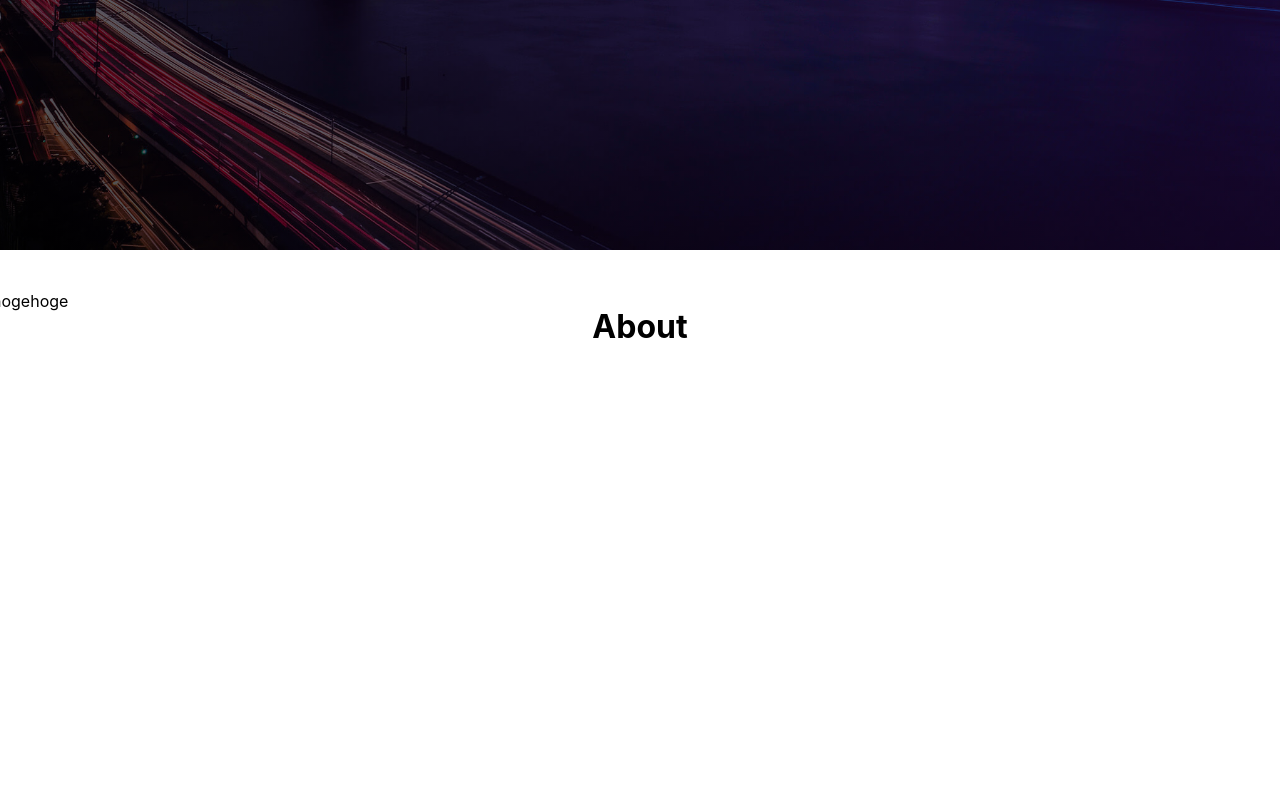
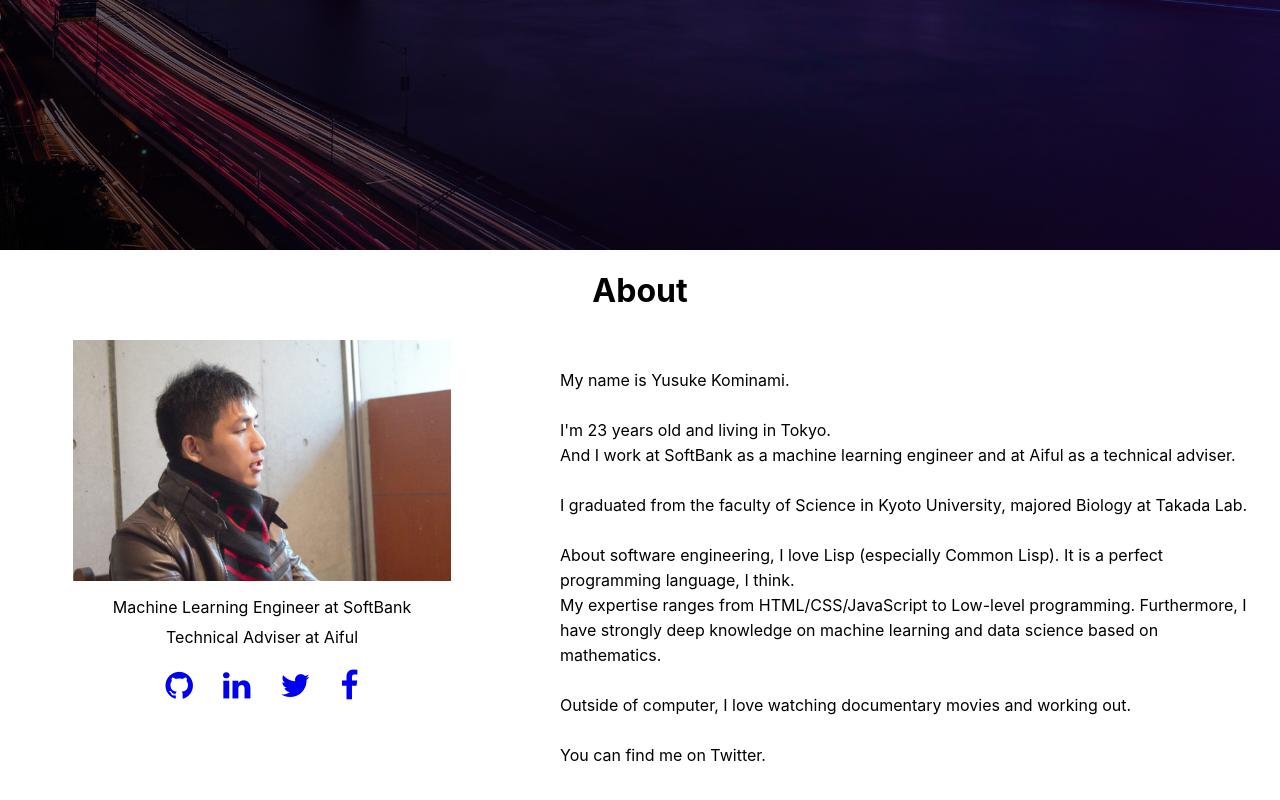
Before and after one commit to komi1230/portfolio, a React (Create React App) app: page / in a window 1280 px wide. Shown: the part 550-1350 px from the top of the page. Built offline with nearby package versions, Linux system fonts and the light colour scheme.

Commit message:
added about page

```diff
--- a/public/index.html
+++ b/public/index.html
@@ -23,6 +23,7 @@
     -->
     <link rel="manifest" href="%PUBLIC_URL%/manifest.json" />
     <link rel="shortcut icon" href="%PUBLIC_URL%/favicon.ico">
+    <link href="//maxcdn.bootstrapcdn.com/font-awesome/4.1.0/css/font-awesome.min.css" rel="stylesheet">
     <!--
       Notice the use of %PUBLIC_URL% in the tags above.
       It will be replaced with the URL of the `public` folder during the build.
--- a/src/components/About.js
+++ b/src/components/About.js
@@ -1,14 +1,27 @@
 import React from 'react'
 import { makeStyles } from '@material-ui/core/styles';
 import Grid from '@material-ui/core/Grid';
+import meImg from "./images/me.jpg"
 import "../index.css"
 
 
 const useStyles = makeStyles(theme => ({
     aboutTitle: {
         textAlign: 'center',
-        margin: '5% auto'
     },
+    aboutPhoto: {
+        textAlign: 'center',
+    },
+    aboutTitles: {
+        textAlign: 'center',
+        padding: '10px',
+        lineHeight: '25px'
+    },
+    aboutIntro: {
+        textAlign: 'left',
+        padding: '20px',
+        lineHeight: '25px'
+    }
 }));
 
 export default function About() {
@@ -20,11 +33,74 @@ export default function About() {
             justify="center"
             spacing={2}
         >
-            <Grid xs={12}>
+            <Grid xs={12} item>
                 <h1 className={classes.aboutTitle}>About</h1>
             </Grid>
-            <Grid>
-                hogehoge
+            <Grid xs={12} item>
+                <Grid
+                    container
+                    direction="row"
+                    justify="center"
+                    spacing={2}
+                >
+                    <Grid sm={5}>
+                        <Grid
+                            container
+                            direction="column"
+                            justify="center"
+                        >
+                            <Grid xs={12} item>
+                                <div className={classes.aboutPhoto}>
+                                    <img src={meImg} width="70%" alt="My Photo" />
+                                </div>
+                            </Grid>
+                            <Grid xs={12} item>
+                                <div className={classes.aboutTitles}>
+                                    <li style={{ listStyleType: "none", paddingBottom: "5px" }}>
+                                        Machine Learning Engineer at SoftBank
+                                    </li>
+                                    <li style={{ listStyleType: "none" }}>
+                                        Technical Adviser at Aiful
+                                    </li>
+                                    <div id="social-icon" style={{ paddingTop: "20px" }}>
+                                        <a href="https://github.com/komi1230">
+                                            <i class="fa fa-github fa-2x"></i>
+                                        </a>
+                                        <a href="https://www.linkedin.com/in/yusuke-kominami-0419b1157/">
+                                            <i style={{ paddingLeft: "30px" }} class="fa fa-linkedin fa-2x"></i>
+                                        </a>
+                                        <a href="https://twitter.com/komi_edtr_1230">
+                                            <i style={{ paddingLeft: "30px" }}class="fa fa-twitter fa-2x"></i>
+                                        </a>
+                                        <a href="https://www.facebook.com/1230komi">
+                                            <i style={{ paddingLeft: "30px" }}class="fa fa-facebook fa-2x"></i>
+                                        </a>
+                                    </div>
+                                </div>
+                            </Grid>
+                        </Grid>
+                    </Grid>
+                    <Grid sm={7} item>
+                        <div className={classes.aboutIntro}>
+                            My name is Yusuke Kominami.
+                            <br /><br />
+                            I'm 23 years old and living in Tokyo.
+                            <br />
+                            And I work at SoftBank as a machine learning engineer and at Aiful as a technical adviser.
+                            <br /><br />
+                            I graduated from the faculty of Science in Kyoto University, majored Biology at Takada Lab.
+                            <br /><br />
+                            About software engineering, I love Lisp (especially Common Lisp). It is a perfect programming language, I think.
+                            <br />
+                            My expertise ranges from HTML/CSS/JavaScript to Low-level programming.
+                            Furthermore, I have strongly deep knowledge on machine learning and data science based on mathematics.
+                            <br /><br />
+                            Outside of computer, I love watching documentary movies and working out.
+                            <br /><br />
+                            You can find me on Twitter.
+                        </div>
+                    </Grid>
+                </Grid>
             </Grid>
         </Grid>
     )
--- a/src/components/Top.js
+++ b/src/components/Top.js
@@ -41,8 +41,8 @@ const NavBar = () => {
       <ul className="topnav">
         <li><a href="#home">Home</a></li>
         <li><a href="#about">About</a></li>
-        <li><a href="#skills">Skills</a></li>
         <li><a href="#works">Works</a></li>
+        <li><a href="#links">Links</a></li>
       </ul>
     </header>
   );
@@ -71,17 +71,6 @@ export default function Top() {
         <div id="topview" >
             <NavBar/>
             <TopCard/>
-            <br/><br/><br/><br/><br/><br/><br/><br/><br/>
-            <br/><br/><br/><br/><br/><br/><br/><br/><br/>
-            <br/><br/><br/><br/><br/><br/><br/><br/><br/>
-            <br/><br/><br/><br/><br/><br/><br/><br/><br/>
-            <br/><br/><br/><br/><br/><br/><br/><br/><br/>
-            <br/><br/><br/><br/><br/><br/><br/><br/><br/>
-            <br/><br/><br/><br/><br/><br/><br/><br/><br/>
-            <br/><br/><br/><br/><br/><br/><br/><br/><br/>
-            <br/><br/><br/><br/><br/><br/><br/><br/><br/>
-            <br/><br/><br/><br/><br/><br/><br/><br/><br/>
-            hogehogeho
         </div>
     )
 }
--- a/src/index.css
+++ b/src/index.css
@@ -7,11 +7,8 @@ body {
   -moz-osx-font-smoothing: grayscale;
 }
 
-code {
-  font-family: source-code-pro, Menlo, Monaco, Consolas, 'Courier New',
-    monospace;
-}
 
+/* Page Top */
 #topview {
   background: linear-gradient(
                 45deg,
@@ -23,6 +20,7 @@ code {
   background-size: cover;
   background-position: center center;
   height: 100vh;
+  width: 100%;
 }
 
 #topview header {
@@ -90,24 +88,89 @@ code {
   padding-bottom: 0.5em;
 }
 
-#topview h6 {
-  line-height: 1.7;
-}
 
-#topview .navbar {
-  transition: background 0.5s ease-in-out, padding 0.5s ease-in-out;
-}
-
-#topview .top-nav-collapse {
-  background: #505050 !important;
-}
-
-@media (max-width: 768px) {
-  #topview .navbar:not(.top-nav-collapse) {
-    background: #505050 !important;
+/* About Page */
+/* ボタン全体 */
+.flowbtn17{
+  border-radius:50%;
+  position:relative;
+  display:inline-block;
+  width:50px;
+  height:50px;
+  font-size:30px;
+  text-decoration:none;
+  transition:.5s;
+  background-color:#444;
+  color:#fff;
   }
-}
-
-#topview label {
-  color: #fff !important;
-}
+  /* ボタンマウスホバー時のテキスト指定 */
+  .flowbtn17:hover{
+  text-decoration:none;
+  }
+  /* アイコンをど真ん中に */
+  .flowbtn17 i{
+  position:absolute;
+  top:50%;
+  left:50%;
+  -ms-transform:translate(-50%,-50%);
+  -webkit-transform:translate(-50%,-50%);
+  transform:translate(-50%,-50%);
+  }
+  /* Twitterマウスホバー時 */
+  .flowbtn17.fl_tw2:hover{
+  background:linear-gradient(135deg, #13f1fc 0%,#0470dc 100%);
+  }
+  /* Instagramマウスホバー時 */
+  .flowbtn17.insta_btn2:hover{
+  background:-webkit-linear-gradient(135deg, #427eff 0%, #f13f79 70%) no-repeat;
+  background:linear-gradient(135deg, #427eff 0%, #f13f79 70%) no-repeat;
+  }
+  /* Facebookマウスホバー時 */
+  .flowbtn17.fl_fb2:hover{
+  background:-webkit-linear-gradient(top, #5c80c6 0%, #34528c 74%);
+  background:linear-gradient(to bottom, #5c80c6 0%, #34528c 74%);
+  }
+  /* Feedlyマウスホバー時 */
+  .flowbtn17.fl_fd2:hover{
+  background:linear-gradient(135deg, #b1ea4d 0%,#459522 100%);
+  font-size:28px;
+  }
+  /* Pocketマウスホバー時 */
+  .flowbtn17.fl_pk2:hover{
+  background:linear-gradient(135deg, #f36265 0%,#dd4f68 100%);
+  }
+  /* はてブアイコンのサイズ */
+  .flowbtn17.fl_hb2{
+  font-size:25px;
+  }
+  /* はてブマウスホバー時 */
+  .flowbtn17.fl_hb2:hover{
+  background:-webkit-linear-gradient(top, #1fbccd 0%, #1c91d4 84%);
+  background:linear-gradient(to bottom, #1fbccd 0%, #1c91d4 84%);
+  }
+  /* YouTubeマウスホバー時 */
+  .flowbtn17.fl_yu2:hover{
+  background:linear-gradient(135deg, #f5515f 0%,#c9293c 100%);
+  }
+  /* LINEマウスホバー時 */
+  .flowbtn17.fl_li2:hover{
+  background: linear-gradient(135deg, #3a9278 0%,#00c300 100%);
+  }
+  /* お問い合わせマウスホバー時 */
+  .flowbtn17.fl_ma2:hover{
+  background:linear-gradient(135deg, #fad961 0%,#f76b1c 100%);
+  }
+  /* ulタグの内側余白を０にする */
+  ul.snsbtniti2{
+  padding:0!important;
+  }
+  /* ボタン全体の位置 */
+  .snsbtniti2{
+  display:flex;
+  flex-flow:row wrap;
+  }
+  /* ボタン同士の余白 */
+  .snsbtniti2 li{
+  flex:0 0 48%;
+  text-align:center !important;
+  }
```
